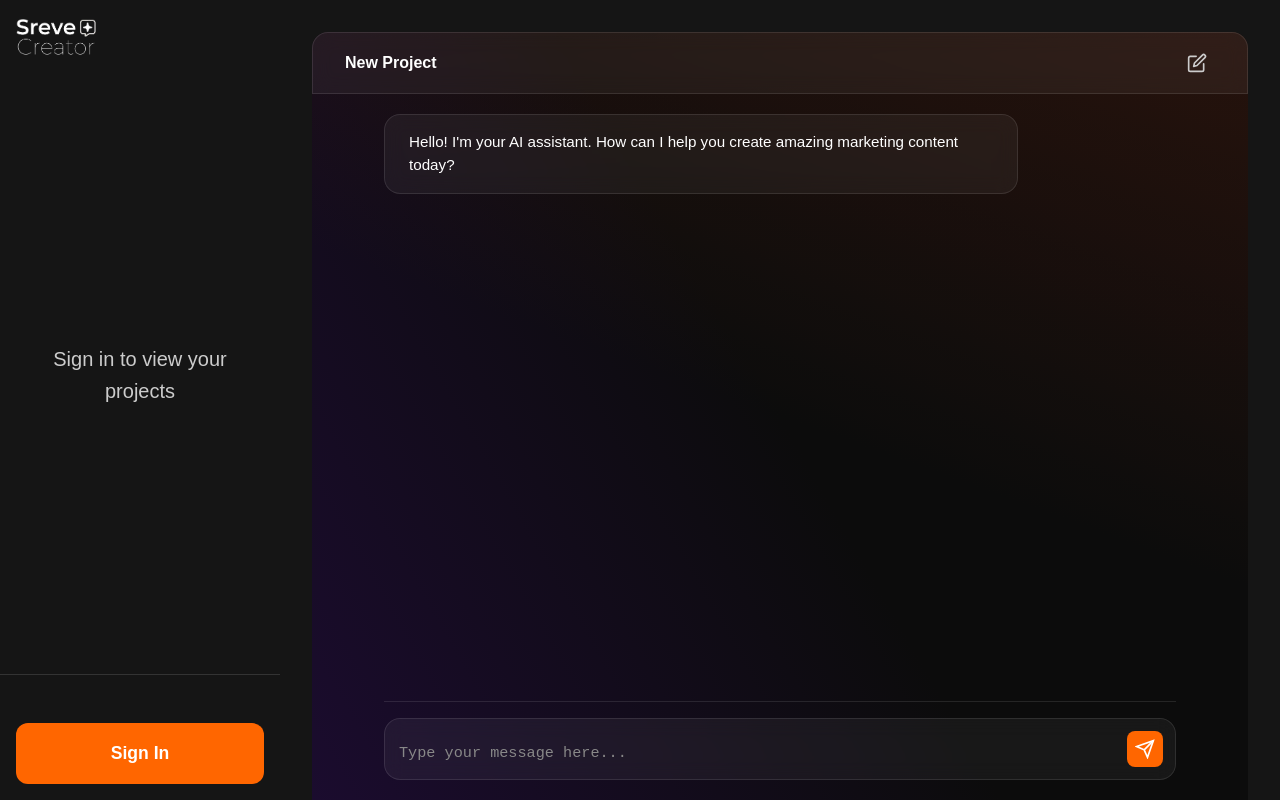
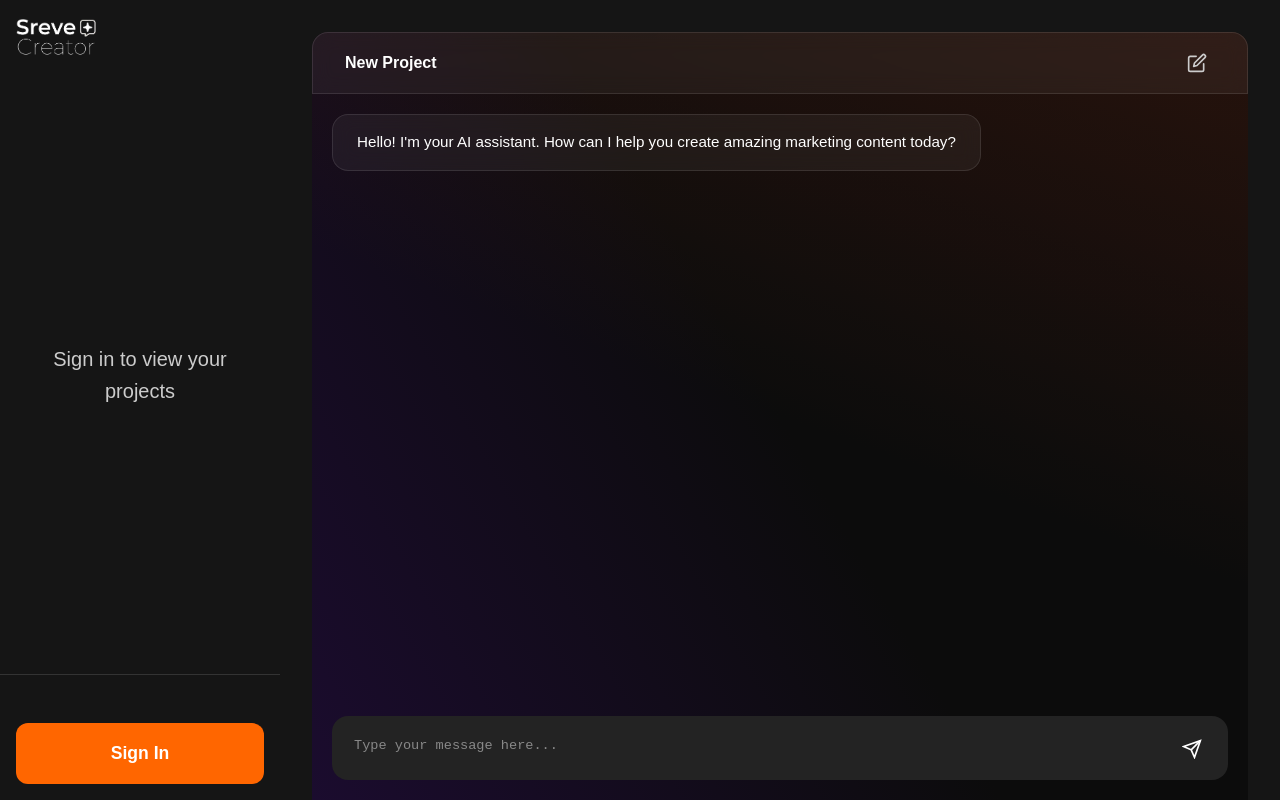
Before and after one commit to ClaudinNarsis/Sreve, a Next.js app: page /app in a window 1280 px wide. Built offline with nearby package versions, Linux system fonts and the light colour scheme; no server answers.

Commit message:
styling done

```diff
--- a/app/app/app.css
+++ b/app/app/app.css
@@ -40,6 +40,38 @@
   display: flex;
   flex-direction: column;
   min-height: 0; /* Allow flex item to shrink below content size */
+}
+
+/* New Project Button */
+.new-project-button {
+  background-color: transparent;
+  color: white;
+  border: 1px solid #939393;
+  border-radius: 8px;
+  padding: 0.75rem 1rem;
+  font-size: 0.9rem;
+  font-weight: 600;
+  cursor: pointer;
+  transition: background-color 0.2s ease, transform 0.1s ease;
+  margin: 1rem;
+  display: flex;
+  align-items: center;
+  justify-content: center;
+  gap: 0.5rem;
+}
+
+.new-project-button:hover {
+  background-color: #e65c00;
+  transform: translateY(-1px);
+}
+
+.new-project-button:active {
+  transform: translateY(0);
+}
+
+.new-project-button:focus {
+  outline: 2px solid #ff6600;
+  outline-offset: 2px;
 }
 
 .sidebar-footer {
@@ -456,9 +488,8 @@
   height: 100%;
   display: flex;
   flex-direction: column;
-  max-width: 800px;
-  margin: 0 auto;
-  width: 100%;
+
+  margin: 0 1rem;
   padding: 0.25rem;
 }
 
@@ -505,19 +536,20 @@
 }
 
 .chat-input-container {
-  padding: 1rem 0;
-  border-top: 1px solid var(--glass-border, rgba(255, 255, 255, 0.1));
+  padding: 1rem 0.5rem;
+  margin-bottom: 1rem;
+  background-color: #232323;
+  border-radius: 1rem;
 }
 
 .chat-input-wrapper {
   display: flex;
   gap: 0.75rem;
   align-items: flex-end;
-  background: var(--glass-background, rgba(255, 255, 255, 0.05));
-  border: 1px solid var(--glass-border, rgba(255, 255, 255, 0.1));
+
   border-radius: 1rem;
-  padding: 0.75rem;
-  backdrop-filter: var(--glass-backdrop, blur(10px));
+  padding: 0.25rem 0.75rem;
+
 }
 
 .chat-input {
@@ -526,8 +558,8 @@
   border: none;
   outline: none;
   color: var(--text-primary, #ffffff);
-  font-size: 0.95rem;
-  line-height: 1.5;
+  font-size: 0.85rem;
+  line-height: 1.25;
   resize: none;
   min-height: 1.5rem;
   max-height: 8rem;
@@ -538,27 +570,17 @@
 }
 
 .send-button {
-  background: var(--orange-primary, #ff6600);
   border: none;
+  background-color: #00000000;
   border-radius: 0.5rem;
   color: white;
   cursor: pointer;
   display: flex;
   align-items: center;
   justify-content: center;
-  padding: 0.5rem;
-  transition: background-color 0.2s ease;
   flex-shrink: 0;
 }
 
-.send-button:hover {
-  background: var(--orange-secondary, #ff8533);
-}
-
-.send-button:focus {
-  outline: 2px solid var(--orange-primary, #ff6600);
-  outline-offset: 2px;
-}
 
 /* Responsive chat UI */
 @media (max-width: 768px) {
--- a/app/app/page.tsx
+++ b/app/app/page.tsx
@@ -53,6 +53,11 @@ function AppContent() {
           {/* Project explorer in middle - flex grow */}
           <div className="sidebar-content">
             <SignedIn>
+              <button className="new-project-button" onClick={() => {
+                console.log('Project creation not available in simplified interface');
+              }}>
+                + New Project
+              </button>
               <ProjectExplorer
                 onCampaignSelect={(campaignId, projectId) => {
                   console.log('Campaign selected:', campaignId, projectId);
--- a/app/components/ProjectExplorer.tsx
+++ b/app/components/ProjectExplorer.tsx
@@ -267,25 +267,7 @@ const ProjectExplorer = forwardRef<ProjectExplorerRef, ProjectExplorerProps>(({
 
   return (
     <div className="project-explorer">
-      <div className="explorer-header">
-        <h3>Projects</h3>
-        <button
-          className="create-btn"
-          onClick={handleCreateProject}
-          title="Create New Project"
-        >
-          +
-        </button>
-      </div>
-
-      {projects.length === 0 ? (
-        <div className="empty-state">
-          <p>No projects yet</p>
-          <button className="create-project-btn" onClick={handleCreateProject}>
-            Create Your First Project
-          </button>
-        </div>
-      ) : (
+      {projects.length > 0 && (
         <div className="project-tree">
           {projects.map((project) => {
             const isExpanded = expandedProjects.has(project.projectId);
```
